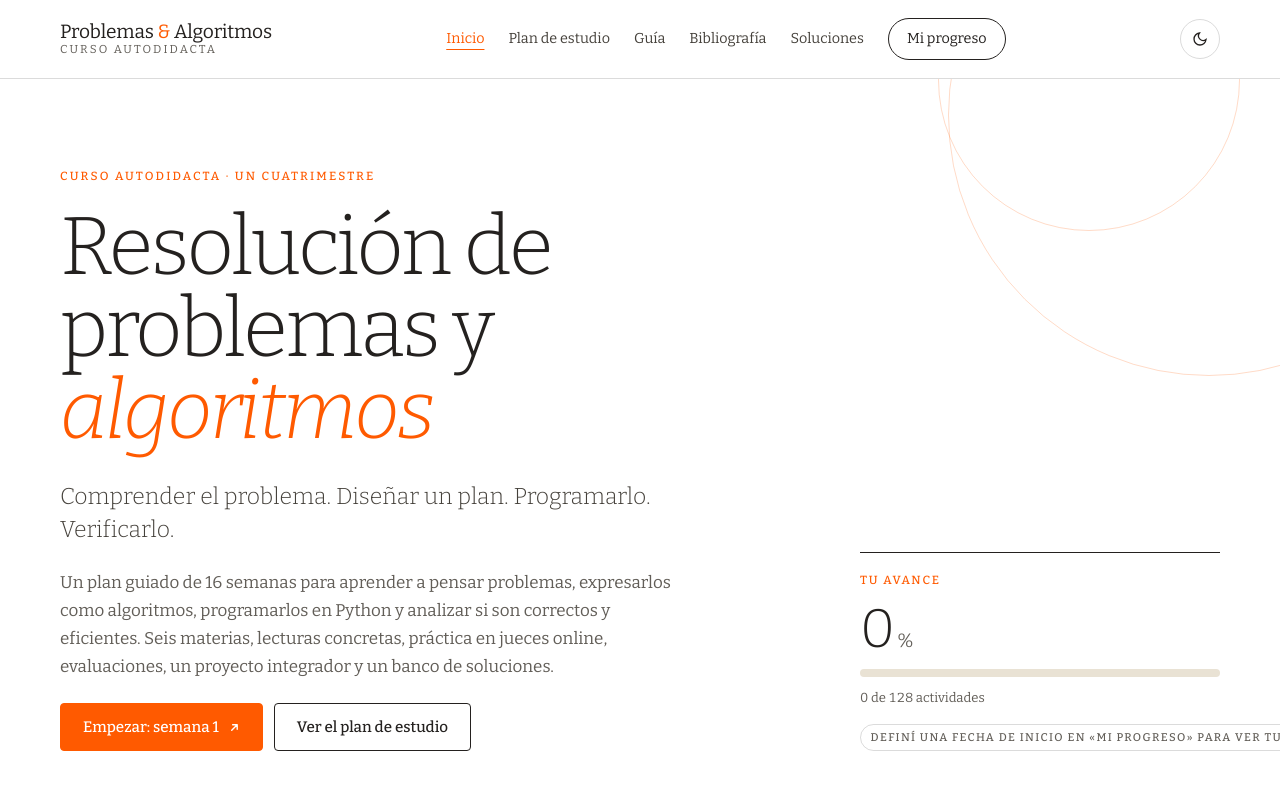
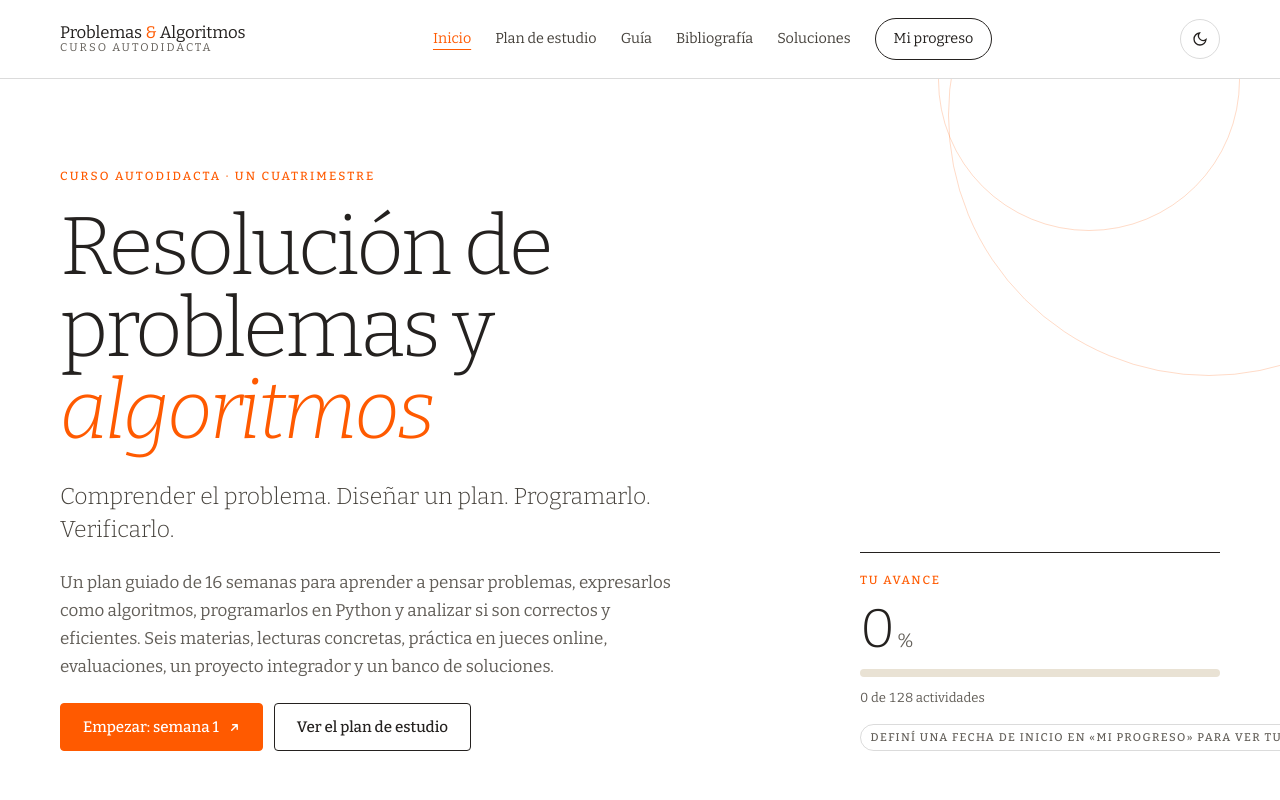
Before and after one commit to jorgebianchi/curso-problemas-algoritmos, a plain HTML site: page index.html in a window 1280 px wide. Shown: the top 800 px of the page. Drawn offline with nearby package versions, Linux system fonts and the light colour scheme.

Commit message:
Revert "Navbar: nombre del proyecto un poco más grande"
This reverts commit 386415ab14a0b94d55c617ca30b0bfc46bba13c9.

```diff
--- a/css/styles.css
+++ b/css/styles.css
@@ -73,9 +73,9 @@ th { font-size: .72rem; text-transform: uppercase; letter-spacing: .15em; color:
 header.top { border-bottom: 1px solid var(--line); background: var(--paper); position: sticky; top: 0; z-index: 20; }
 .nav { display: flex; align-items: center; justify-content: space-between; gap: 24px; padding: 18px 0; position: relative; }
 .brand { text-decoration: none; display: flex; flex-direction: column; line-height: 1.15; }
-.brand b { font-size: 1.2rem; font-weight: 400; letter-spacing: -.01em; }
+.brand b { font-size: 1.05rem; font-weight: 400; letter-spacing: -.01em; }
 .brand b span { color: var(--rust); }
-.brand small { font-size: .72rem; letter-spacing: .18em; text-transform: uppercase; color: var(--muted); }
+.brand small { font-size: .7rem; letter-spacing: .18em; text-transform: uppercase; color: var(--muted); }
 .nav-links { display: flex; align-items: center; gap: 24px; }
 .nav-links a { font-size: .9rem; text-decoration: none; color: var(--ink-2); white-space: nowrap; }
 .brand { flex-shrink: 0; white-space: nowrap; }
@@ -283,7 +283,7 @@ input:focus, select:focus, textarea:focus { border-color: var(--rust); outline:
   .nav-links a { font-size: .84rem; }
   .nav-links .nav-cta { padding: 6px 12px; }
   .nav-long { display: none; }
-  .brand b { font-size: 1.08rem; }
+  .brand b { font-size: .98rem; }
   .brand small { display: none; }
 }
 /* Tablet vertical (iPad) */
```
